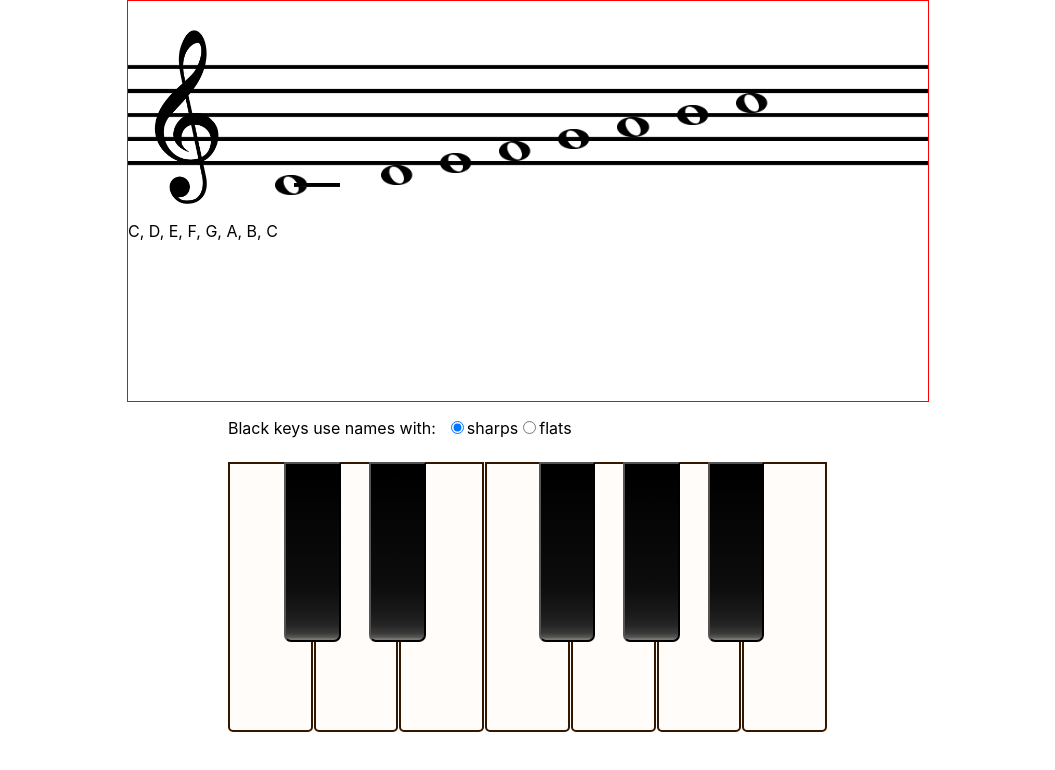
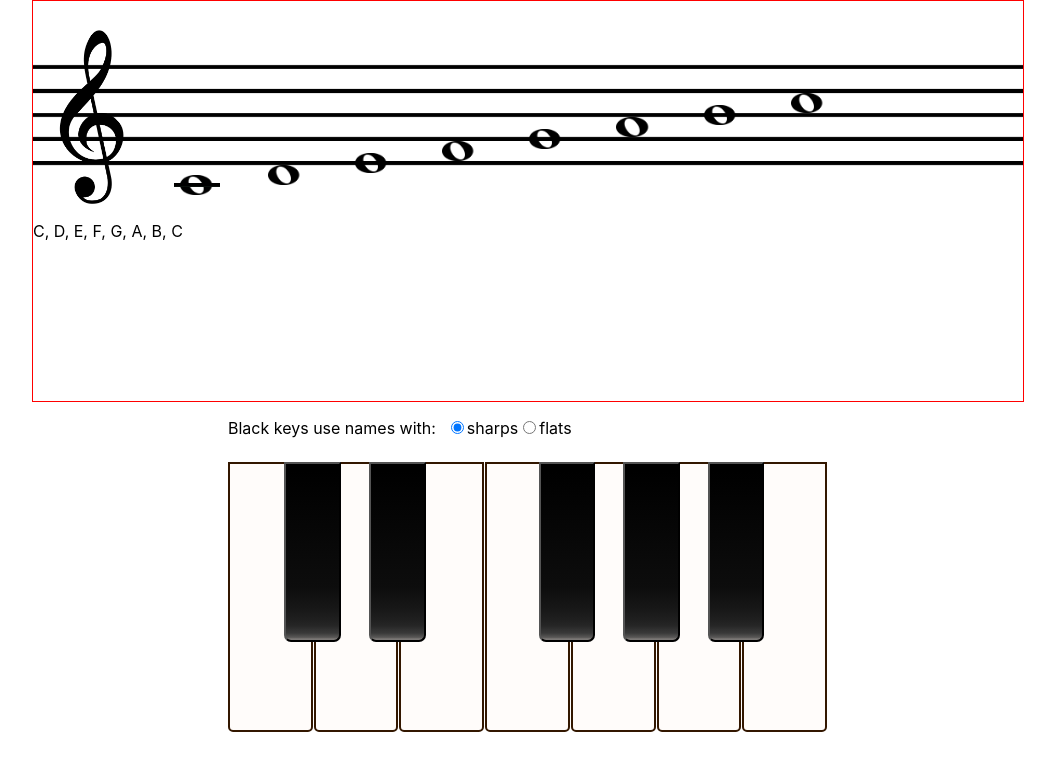
Before and after one commit to andrzejkukuryk/music-theory, a React (Create React App) app: page / in a window 1280 px wide. Shown: the top 770 px of the page, without its empty margins (112-1167 px from the left). Built offline with nearby package versions, Linux system fonts and the light colour scheme.

Commit message:
scale writes notes only

```diff
--- a/src/component/scale/index.js
+++ b/src/component/scale/index.js
@@ -1,5 +1,5 @@
 import React from "react";
-import { circleOfFifths, range } from "../../theory";
+import { circleOfFifths, range, sharpsCounter } from "../../theory";
 import './styles.css';
 import clef from './graph/clef.png';
 import note from './graph/wholeNote.png';
@@ -18,10 +18,27 @@ export function Scale(props) {
     const writeNote = (noteToWrite, index) => {
         const octave = index <= indexOfB ? 1 : 2;
         const createClass = `note ${noteToWrite[0].toLowerCase()}${octave}`;
+        const writeLine = () => {
+            switch (createClass) {
+                case 'note c1':
+                    return false;
+                    break;
+                case 'note a2':
+                    return false;
+                    break;
+                case 'note b2':
+                    return false;
+                    break;
+                default:
+                    return true;
+            };
+        };
         const addedLines = classNames({
-            lowerLine: noteToWrite === 'C' || 'C#',
-            lineDisabled: index !== 0
+            lowerLine: octave === 1,
+            upperLine: octave === 2,
+            lineDisabled: writeLine()
         });
+
 
 
         return (
@@ -32,6 +49,20 @@ export function Scale(props) {
         );
     };
 
+    const writeChromatics = () => {
+        const sharpsOrder = ['sharpDisabled', 'fSharp', 'cSharp', 'gSharp', 'dSharp', 'aSharp', 'eSharp', 'bSharp'];
+        const flatsOrder = ['flatDisabled', 'bFlat', 'eFlat', 'aFlat', 'dFlat', 'gFlat', 'cFlat'];
+
+        for (let i = 0; i < sharpsCounter; i++) {
+
+            let sharpClass = `sharpOnStaff ${sharpsOrder[i]}`;
+            return (
+                <img className={sharpClass} key={i} src={sharp} />
+            );
+        }
+    }
+    console.log('sharps counter: ', sharpsCounter);
+
     if (props.note !== 'X') {
         circleOfFifths(props.note);
     };
@@ -39,6 +70,7 @@ export function Scale(props) {
     return (
         <div className='container'>
             <img className='clef' src={clef} alt='treble clef'></img>
+            {writeChromatics()}
             {range.map((sound, index) => writeNote(sound, index))}
             <p>{range.join(', ')}</p>
         </div>
--- a/src/component/scale/styles.css
+++ b/src/component/scale/styles.css
@@ -19,7 +19,7 @@
     background-image: url('./graph/staff.png');
     background-size: 100px;
     background-repeat: repeat-x;
-    width: 800px;
+    width: 990px;
     height: 400px;
     margin: 0 auto;
     border: 1px solid red;
@@ -32,6 +32,78 @@
     z-index: 1;
 }
 
+.sharpOnStaff {
+    display: inline-block;
+    height: 65px;
+    position: relative;
+    margin-right: 3px;
+}
+
+.sharpDisabled {
+    display: none;
+}
+
+.fSharp {
+    top: calc(var(--f2) + 22px);
+}
+
+.cSharp {
+    top: calc(var(--c2) + 22px);
+}
+
+.gSharp {
+    top: calc(var(--g2) + 22px);
+}
+
+.dSharp {
+    top: calc(var(--d2) + 22px);
+}
+
+.aSharp {
+    top: calc(var(--a1) + 22px);
+}
+
+.eSharp {
+    top: calc(var(--e2) + 22px);
+}
+
+.bSharp {
+    top: calc(var(--b1) + 22px);
+}
+
+.flatOnStaff {
+    display: inline-block;
+    height: 60px;
+    position: relative;
+}
+
+.flatDisabled {
+    display: none;
+}
+
+.bFlat {
+    top: calc(var(--b1) + 5px);
+}
+
+.eFlat {
+    top: calc(var(--e2) + 5px);
+}
+
+.aFlat {
+    top: calc(var(--a1) + 5px);
+}
+
+.dFlat {
+    top: calc(var(--d2) + 5px);
+}
+
+.gFlat {
+    top: calc(var(--g1) + 5px);
+}
+
+.cFlat {
+    top: calc(var(--c2) + 5px);
+}
 .note {
     display: inline-block;
     height: 20px;
@@ -50,11 +122,22 @@
     width: 46px;
     position: relative;
     top: -14px;
-    left: -11px;
+    left: -36px;
+        margin-right: -18px;
+    }
+
+    .upperLine {
+        display: inline-block;
+        height: 4px;
+        width: 46px;
+        position: relative;
+        top: -156px;
+        left: -36px;
+        margin-right: -18px;
 }
 
 .lineDisabled {
-    display: none;
+    opacity: 0;
 }
 
 .c1 {
--- a/src/theory.js
+++ b/src/theory.js
@@ -4,14 +4,16 @@ export const flated = ['Db', 'Eb', 'Gb', 'Ab', 'Bb'];
 
 export let scale = [...diatonic];
 export let range = [...scale, scale[0]];
+export let sharpsCounter = 0;
+export let flatsCounter = 0;
 
 export const resetScale = () => {
     scale = [...diatonic];
 };
 
 export const circleOfFifths = (prime) => {
-    let sharpsCounter = 0;
-    let flatsCounter = 0;
+    sharpsCounter = 0;
+    flatsCounter = 0;
 
     const stepFwd = () => {
         scale.push(...scale.splice(0, 4));
```
